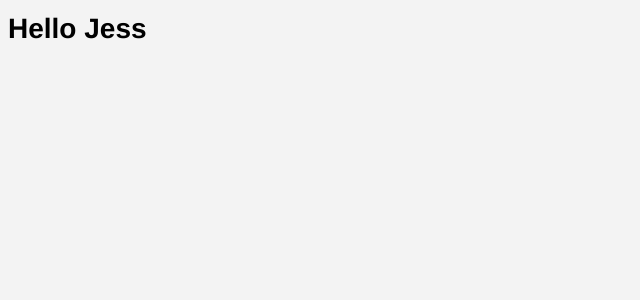
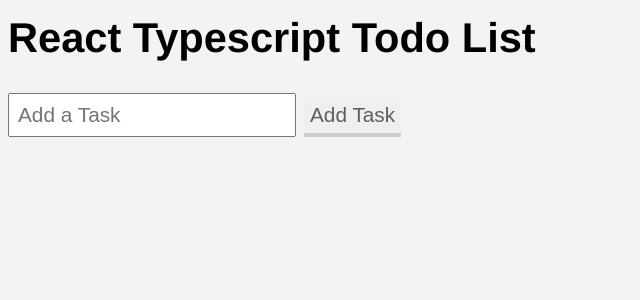
Before and after one commit to jmvsevilleja/react-todo, a React app: page / in a window 1280 px wide. Shown: the top 300 px of the page, without its empty margins (0-640 px from the left). Built offline with nearby package versions, Linux system fonts and the light colour scheme.

Commit message:
Added script style

```diff
--- a/src/components/App.tsx
+++ b/src/components/App.tsx
@@ -1,11 +1,89 @@
 import * as React from "react";
 
-export class App extends React.Component<Iprops, any> {
-    render() {
-        return <h1>Hello {this.props.name}</h1>;
+export class App extends React.Component<{}, IState> {
+    constructor(props: {}) {
+        super(props);
+
+        this.state = {
+            currentTask: "",
+            tasks: []
+        };
+    }
+
+    public handleSubmit(e: React.FormEvent<HTMLFormElement>): void {
+        e.preventDefault();
+        this.setState({
+            currentTask: "",
+            tasks: [
+                ...this.state.tasks,
+                {
+                    id: this._timeInMilliseconds(),
+                    value: this.state.currentTask,
+                    completed: false
+                }
+            ]
+        });
+    }
+
+    public deleteTask(id: number): void {
+        const tasks: Array<ITask> = this.state.tasks.filter(
+            (task: ITask) => task.id !== id
+        );
+        this.setState({ tasks });
+    }
+
+    public toggleDone(index: number): void {
+        let task: ITask[] = this.state.tasks.splice(index, 1);
+        task[0].completed = !task[0].completed;
+        const tasks: ITask[] = [...this.state.tasks, ...task];
+        this.setState({ tasks });
+    }
+
+    public renderTasks(): JSX.Element[] {
+        return this.state.tasks.map((task: ITask, index: number) => {
+            return (
+                <div key={task.id} className="tdl-task">
+                    <span className={task.completed ? "is-completed" : ""}>{task.value}</span>
+                    <button onClick={() => this.deleteTask(task.id)}>Delete</button>
+                    <button onClick={() => this.toggleDone(index)}>{task.completed ? "Undo" : "Done"}</button>
+                </div>
+            );
+        });
+    }
+
+    public render(): JSX.Element {
+        console.log(this.state);
+        return (
+            <div>
+                <h1>React Typescript Todo List</h1>
+                <form onSubmit={e => this.handleSubmit(e)}>
+                    <input
+                        type="text"
+                        className="tdl-input"
+                        placeholder="Add a Task"
+                        value={this.state.currentTask}
+                        onChange={e => this.setState({ currentTask: e.target.value })}
+                    />
+                    <button type="submit">Add Task</button>
+                </form>
+                <section>{this.renderTasks()}</section>
+            </div>
+        );
+    }
+
+    private _timeInMilliseconds(): number {
+        const date: Date = new Date();
+        return date.getTime();
     }
 }
 
-interface Iprops {
-    name: string;
+interface IState {
+    currentTask: string;
+    tasks: Array<ITask>;
 }
+
+interface ITask {
+    id: number;
+    value: string;
+    completed: boolean;
+}
--- a/src/index.tsx
+++ b/src/index.tsx
@@ -7,4 +7,4 @@ import "./styles/style.scss";
 
 const ROOT = document.querySelector(".container");
 
-ReactDOM.render(<App name="Jess" />, ROOT);
+ReactDOM.render(<App />, ROOT);
--- a/src/styles/style.scss
+++ b/src/styles/style.scss
@@ -1,4 +1,5 @@
 $background-grey: #f3f3f3;
+$button-grey: #5e5e5e;
 
 body {
   font-family: "Helvetica Neue", Helvetica, Arial, sans-serif;
@@ -6,3 +7,32 @@ body {
   line-height: 1.3rem;
   background-color: $background-grey;
 }
+
+button {
+  height: 2.5rem;
+  border: none;
+  font-size: 1.3rem;
+  border-bottom: 4px solid #ccc;
+  margin-left: .5rem;
+  cursor: pointer;
+  color: $button-grey;
+}
+
+.container {
+  font-size: 1.3rem;
+}
+
+.is-completed {
+  text-decoration: line-through;
+  color: $button-grey;
+}
+
+.tdl-input {
+  padding: .5rem;
+  font-size: 1.3rem;
+  margin: 1rem 0;
+}
+
+.tdl-task {
+  padding: .5rem;
+}
```
